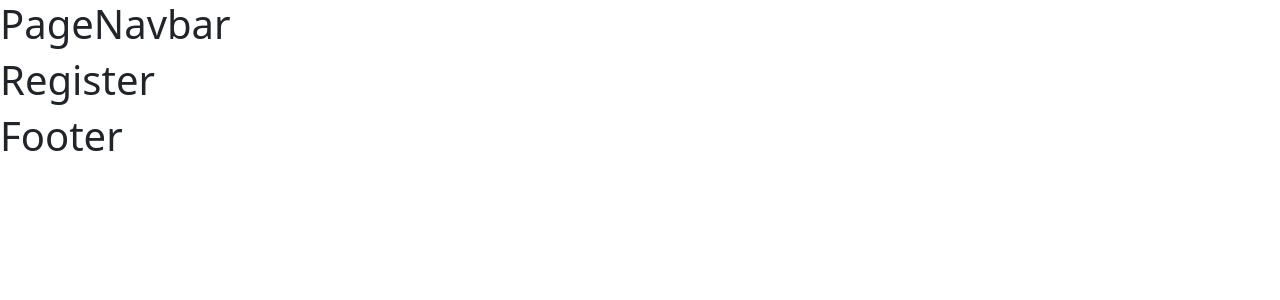
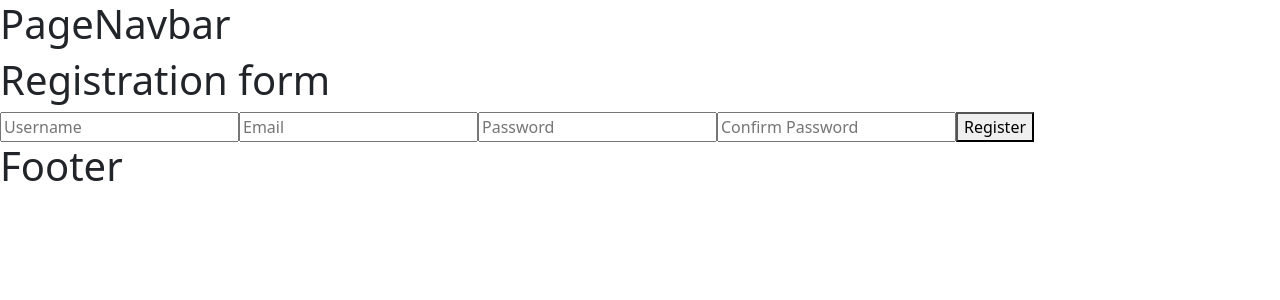
Before and after one commit to verodr/sei65-project-3-app, a React (Create React App) app: page /register in a window 1280 px wide. Shown: the top 300 px of the page. Built offline with nearby package versions, Linux system fonts and the light colour scheme; the HTML template or start-up script is replaced by a standard one.

Commit message:
registration form is working

```diff
--- a/package.json
+++ b/package.json
@@ -3,7 +3,7 @@
   "version": "0.1.0",
   "private": true,
   "dependencies": {
-    "axios": "^0.25.0",
+    "axios": "^0.27.2",
     "bootstrap": "^5.2.0",
     "eslint-plugin-react": "^7.30.1",
     "react": "^18.2.0",
--- a/src/components/Register.js
+++ b/src/components/Register.js
@@ -1,8 +1,59 @@
+import { useState } from 'react'
+import axios from 'axios'
+import { useNavigate } from 'react-router-dom'
+
+const Register = () => {
+
+  const [ registerData, setRegisterData ] = useState({
+    email: '',
+    userName: '',
+    password: '',
+    confirmPassword: '',
+  })
+
+  const navigate = useNavigate()
+
+  const [ errors, setErrors ] = useState(false)
+
+  const handleChange = (e) => {
+    setRegisterData({ ...registerData, [e.target.name]: e.target.value })
+  }
+
+  const onSubmit = async (e) => {
+    e.preventDefault()
+
+    try {
+      const res = await axios.post('http://localhost:4000/register', registerData)
+      navigate('/login')
+    } catch (error) {
+      console.log(error)
+      setErrors(true)
+    }
+
+  }
 
 
-const Register = () => {
   return (
-    <h1>Register</h1>
+    <div>
+      <div>
+        <h1>Registration form</h1>
+      </div>
+      {errors && <div className='error'>{errors}</div>}
+      <form onSubmit={onSubmit}>
+        <input
+          type='text' name='userName' placeholder='Username' value={registerData.userName} onChange={handleChange}
+        />
+        <input type='text' name='email' placeholder='Email' value={registerData.email} onChange={handleChange}
+        />
+        <input type='password' name='password' placeholder='Password' value={registerData.password} onChange={handleChange}
+        />
+
+        <input type='password' name='confirmPassword' placeholder='Confirm Password' value={registerData.confirmPassword} onChange={handleChange}
+        />
+        <button type='submit'>Register</button>
+      </form>
+    </div>
+
   )
 
 }
```
Also changed, not shown: 1 other file (tests, documents, lock files or other folders).
